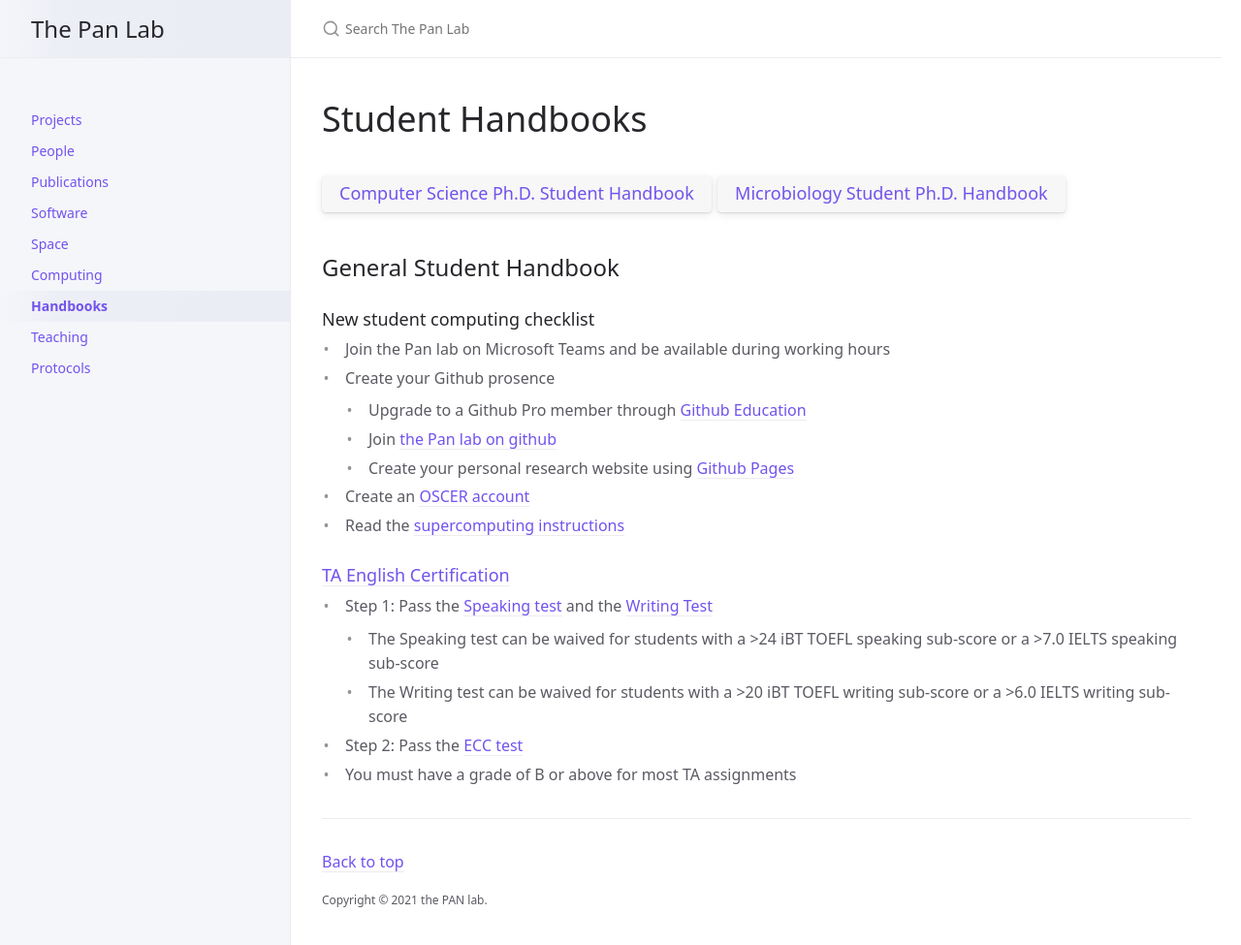
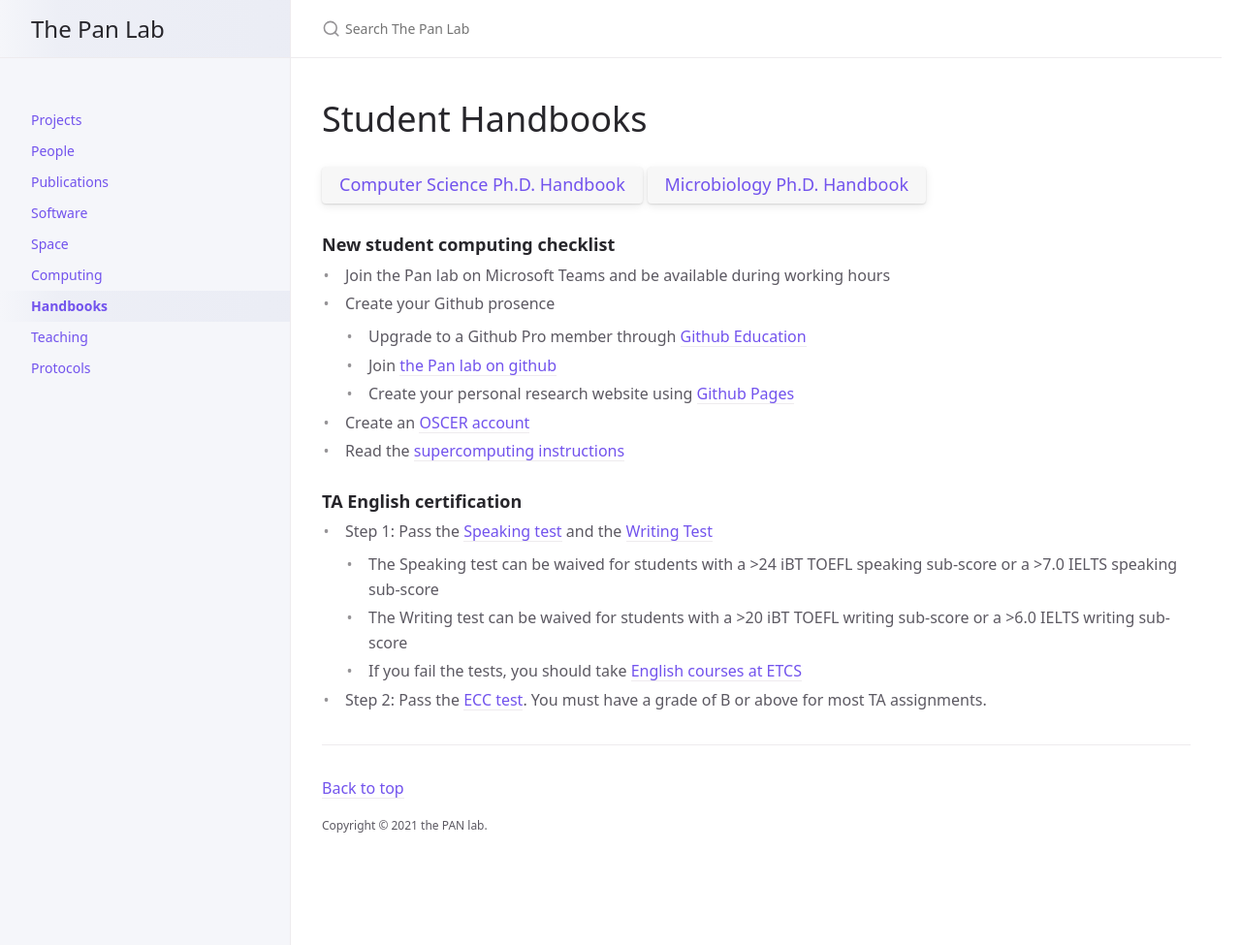
Before and after one commit to thepanlab/thepanlab.github.io, a Jekyll site: the page built from docs/handbooks.md, in a window 1280 px wide and 978 px high. Shown: the top 975 px of the window at 97% size. Built offline with Jekyll 4.4.1, drawn with Linux system fonts in a browser that asks for light colours.

Commit message:
Update handbooks.md

```diff
--- a/docs/handbooks.md
+++ b/docs/handbooks.md
@@ -7,11 +7,9 @@ nav_order: 7
 
 # Student Handbooks
 
-## [Computer Science Ph.D. Student Handbook]({{ site.baseurl }}{% link docs/handbook_CS.md %}){: .btn .fs-5 .mb-4 .mb-md-0 } [Microbiology Student Ph.D. Handbook]({{ site.baseurl }}{% link docs/handbook_Bio.md %}){: .btn .fs-5 .mb-4 .mb-md-0 }
+### [Computer Science Ph.D. Handbook]({{ site.baseurl }}{% link docs/handbook_CS.md %}){: .btn .fs-5 .mb-4 .mb-md-0 } [Microbiology Ph.D. Handbook]({{ site.baseurl }}{% link docs/handbook_Bio.md %}){: .btn .fs-5 .mb-4 .mb-md-0 }
 
-## General Student Handbook
-
-### New student computing checklist
+### **New student computing checklist**
   - Join the Pan lab on Microsoft Teams and be available during working hours
   - Create your Github prosence
      - Upgrade to a Github Pro member through [Github Education](https://education.github.com/benefits)
@@ -20,9 +18,9 @@ nav_order: 7
   - Create an [OSCER account](https://www.ou.edu/oscer/getting_started/getting_started_account)
   - Read the [supercomputing instructions](https://github.com/thepanlab/supercomputers)
 
-### [TA English Certification](http://www.ou.edu/gradcollege/current-students/etcs/certification)
+### **TA English certification**
   - Step 1: Pass the [Speaking test](http://www.ou.edu/gradcollege/current-students/etcs/assessments/screening-test#speak) and the [Writing Test](http://www.ou.edu/gradcollege/current-students/etcs/assessments/screening-test#write)
      - The Speaking test can be waived for students with a >24 iBT TOEFL speaking sub-score or a >7.0 IELTS speaking sub-score
      - The Writing test can be waived for students with a >20 iBT TOEFL writing sub-score or a >6.0 IELTS writing sub-score
-  - Step 2: Pass the [ECC test](http://www.ou.edu/gradcollege/current-students/etcs/assessments/ecc-test)
-  - You must have a grade of B or above for most TA assignments
+     - If you fail the tests, you should take [English courses at ETCS](https://www.ou.edu/gradcollege/current-students/etcs/training)
+  - Step 2: Pass the [ECC test](http://www.ou.edu/gradcollege/current-students/etcs/assessments/ecc-test). You must have a grade of B or above for most TA assignments.
```
